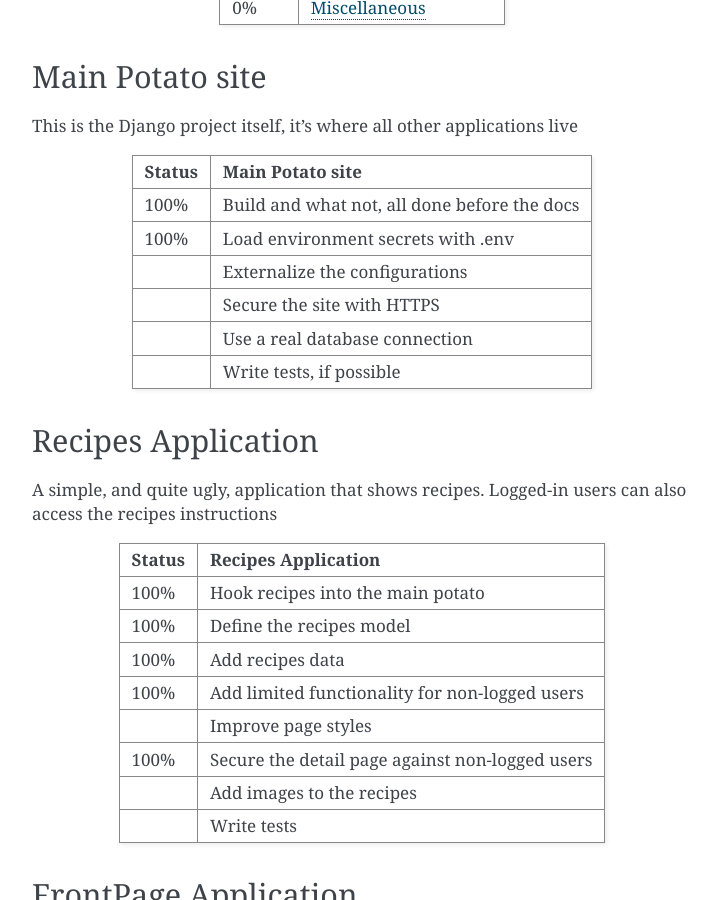
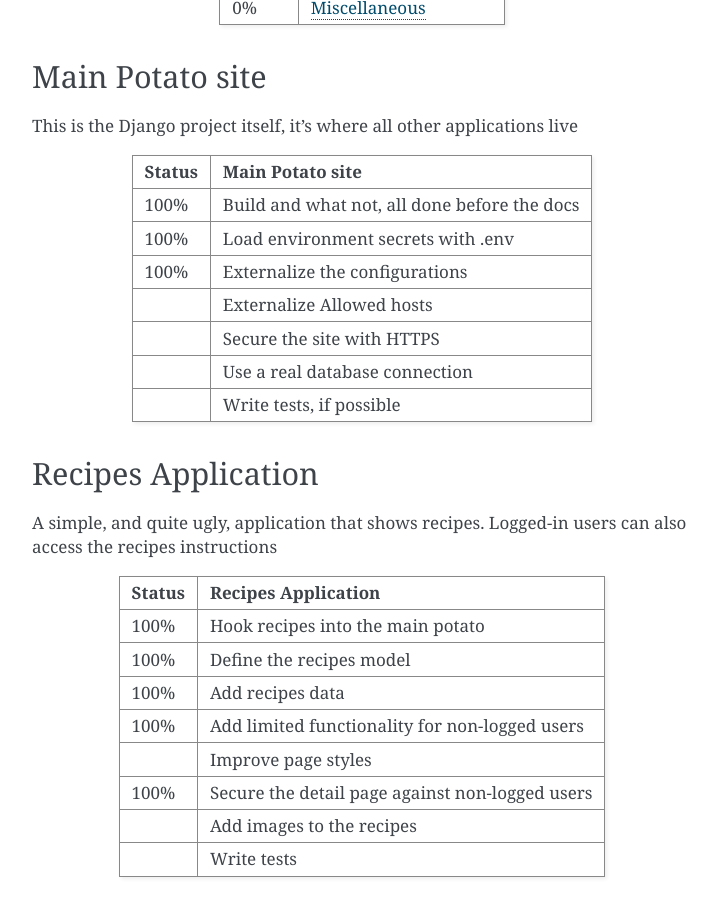
Before and after one commit to fabi1816/super-duper-potato, a Sphinx documentation site: the page built from docs/source/roadmap.rst, in a window 1280 px wide and 900 px high, scrolled down 484 px. Shown: the whole window, without its empty margins (388-1105 px from the left). Built offline with Sphinx 7.4.7, drawn with Linux system fonts in a browser that asks for light colours.

Commit message:
Updated docs

```diff
--- a/docs/source/roadmap.rst
+++ b/docs/source/roadmap.rst
@@ -40,7 +40,9 @@
 +--------+----------------------------------------------+
 |   100% | Load environment secrets with .env           |
 +--------+----------------------------------------------+
-|        | Externalize the configurations               |
+|   100% | Externalize the configurations               |
++--------+----------------------------------------------+
+|        | Externalize Allowed hosts                    |
 +--------+----------------------------------------------+
 |        | Secure the site with HTTPS                   |
 +--------+----------------------------------------------+
```
